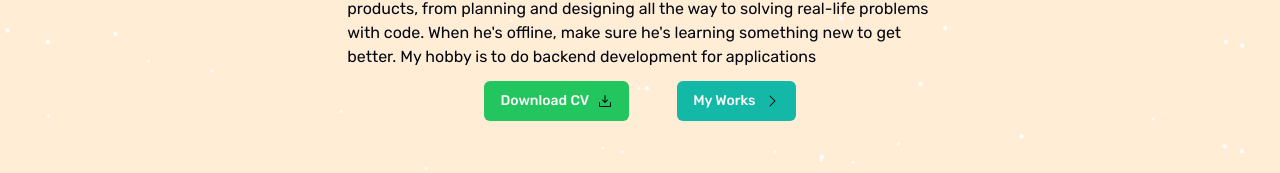
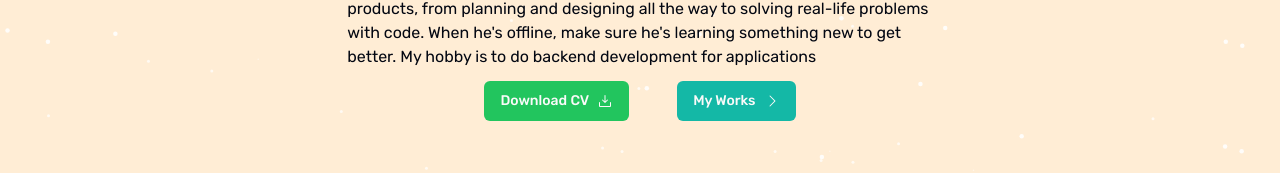
Before and after one commit to velenyx/portfolio, a Next.js app: page / in a window 1280 px wide. Shown: the part 359-532 px from the top of the page. Built offline with nearby package versions, Linux system fonts and the light colour scheme.

Commit message:
feat: :sparkles: Update icon fill properties and add navigation links in Home page buttons

```diff
--- a/src/app/page.tsx
+++ b/src/app/page.tsx
@@ -2,6 +2,7 @@ import Image from 'next/image';
 import { TypingText } from '@/components';
 import { Button } from '@/shared/ui';
 import { CaretRightIcon, DownloadIcon } from '@/shared/assets';
+import Link from 'next/link';
 
 export default function Home() {
   return (
@@ -34,12 +35,16 @@ export default function Home() {
           backend development for applications
         </p>
         <div className='flex items-center justify-center gap-12 pt-3'>
+          <Link href='/cv.pdf'>
             <Button className='flex items-center justify-center gap-2 bg-green-500 transition-colors hover:bg-green-400 dark:bg-emerald-500 dark:hover:bg-emerald-400'>
               Download CV <DownloadIcon />
             </Button>
+          </Link>
+          <Link href='/works'>
             <Button className='flex items-center justify-center gap-2 bg-teal-500 transition-colors hover:bg-teal-400 dark:bg-teal-400 dark:hover:bg-teal-300'>
               My Works <CaretRightIcon />
             </Button>
+          </Link>
         </div>
       </section>
     </>
--- a/src/shared/assets/icons/caret-right.tsx
+++ b/src/shared/assets/icons/caret-right.tsx
@@ -3,7 +3,7 @@ export const CaretRightIcon = (props: React.SVGProps<SVGSVGElement>) => (
     xmlns='http://www.w3.org/2000/svg'
     width='16'
     height='16'
-    fill='#000000'
+    className='fill-primary-foreground'
     viewBox='0 0 256 256'
     {...props}
   >
--- a/src/shared/assets/icons/download.tsx
+++ b/src/shared/assets/icons/download.tsx
@@ -3,7 +3,7 @@ export const DownloadIcon = (props: React.SVGProps<SVGSVGElement>) => (
     xmlns='http://www.w3.org/2000/svg'
     width='16'
     height='16'
-    fill='#000000'
+    className='fill-primary-foreground'
     viewBox='0 0 256 256'
     {...props}
   >
```
Also changed, not shown: 1 other file (tests, documents, lock files or other folders). Lines whose indentation alone changed are shown as unchanged.
